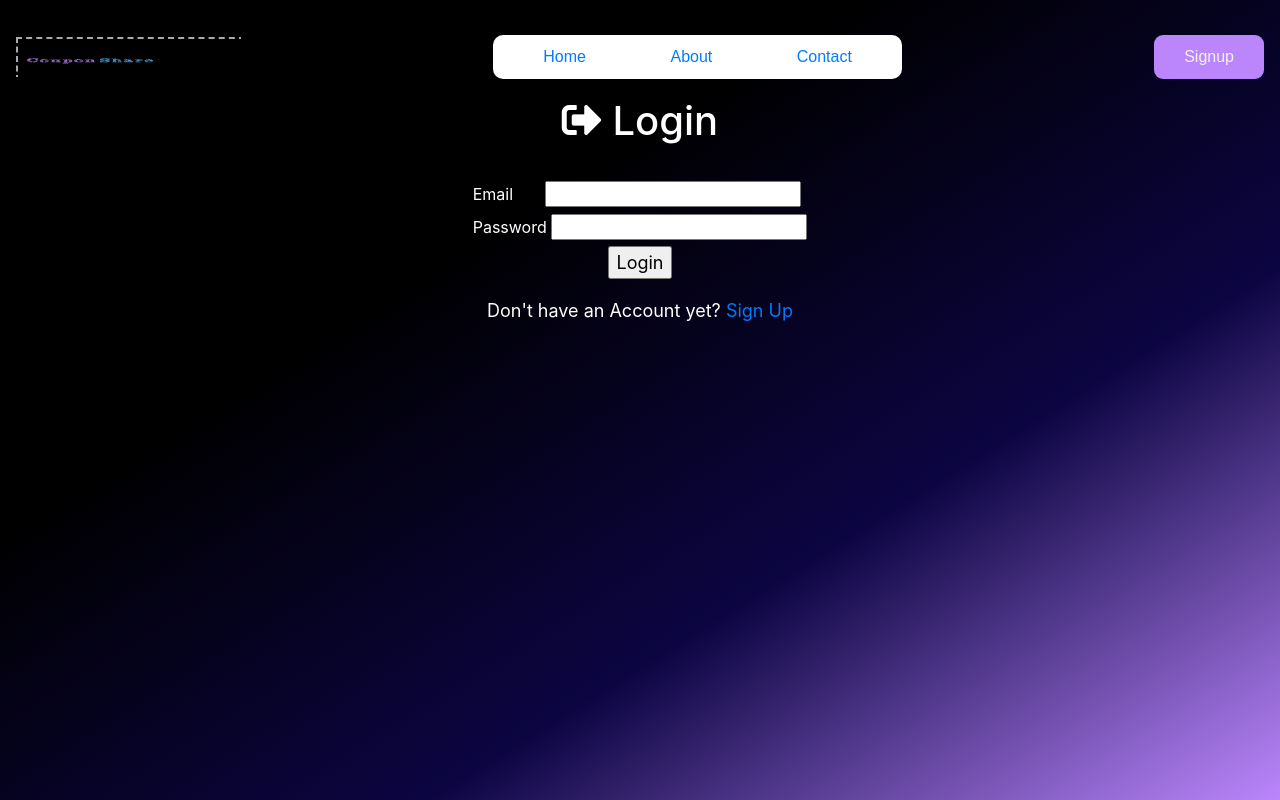
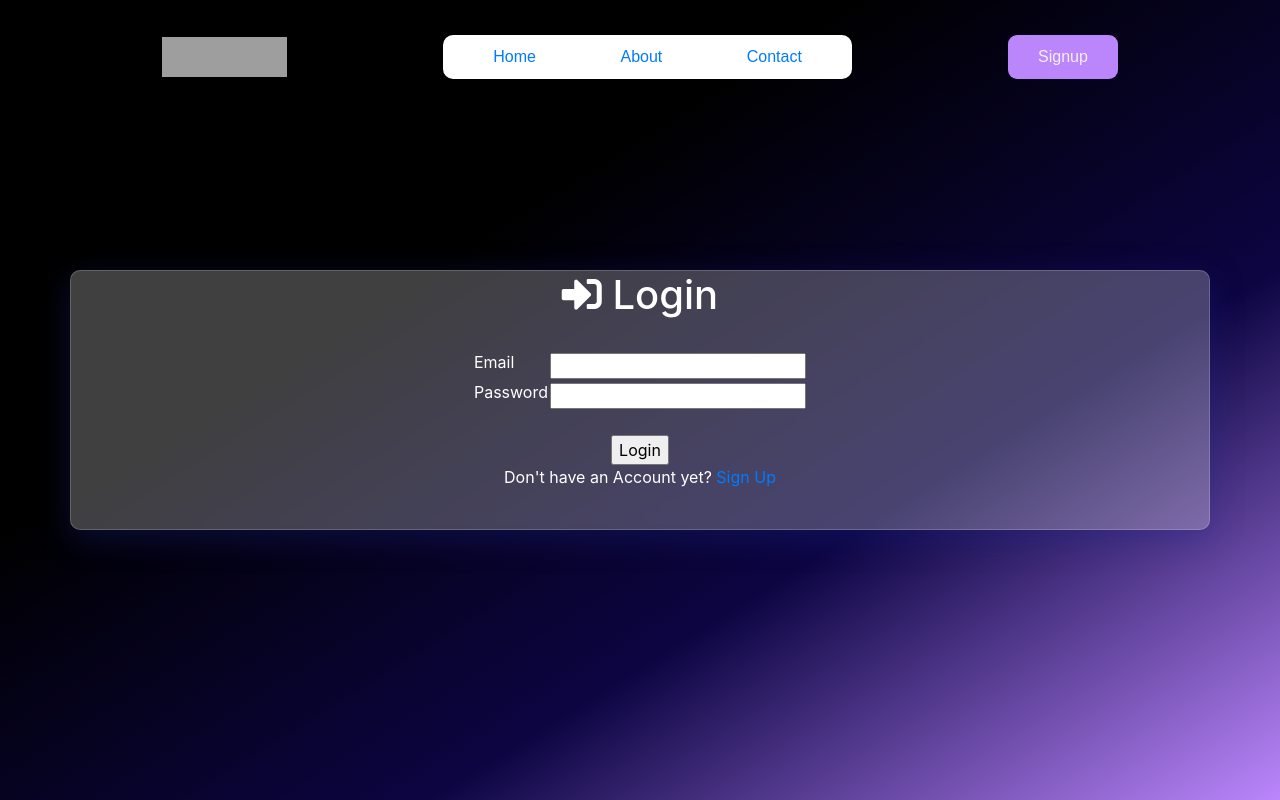
Before and after one commit to rushilg13/CouponShare, a Flask app: page /login in a window 1280 px wide. Run offline with Flask 2, Linux system fonts and the light colour scheme; parts of the project's set-up code (start-up, migrations or seed data) failed here and were passed over; some libraries are stand-ins or nearby versions; grey boxes are pictures that could not be loaded.

Commit message:
UI update

```diff
--- a/templates/login.html
+++ b/templates/login.html
@@ -8,6 +8,10 @@
 </head>
 
 <style>
+  * {
+    margin: auto;
+  }
+
   .navbar {
     padding-top: 25px;
     font-family: "Quicksand", sans-serif;
@@ -56,17 +60,27 @@
     width: 100%;
   }
 
-  .container {
-    color: white;
-    text-align: center;
-    font-size: large;
+  .content {
+    background: rgba(255, 255, 255, 0.25);
+    box-shadow: 0 8px 32px 0 rgba(31, 38, 135, 0.37);
+    backdrop-filter: blur(4px);
+    -webkit-backdrop-filter: blur(4px);
+    border-radius: 10px;
+    border: 1px solid rgba(255, 255, 255, 0.18);
+    position: absolute;
+    left: 50%;
+    top: 50%;
+    -webkit-transform: translate(-50%, -50%);
+    transform: translate(-50%, -50%);
   }
 </style>
 
 <body>
   <nav class="navbar">
     <div>
-      <a href="#"><img class="imgabout image-logo" src='../static/logo.svg' width="225" height="40" alt="Logo" /></a>
+      <a href="#"><img class="imgabout image-logo"
+          src='https://img.favpng.com/3/16/17/coupon-computer-icons-discounts-and-allowances-voucher-e-commerce-png-favpng-0WeMi3z04SmG2g9echMZe0Kxc.jpg'
+          width="125" height="40" alt="Logo" /></a>
     </div>
     <div class="midnav">
       <ul>
@@ -90,41 +104,46 @@
     </div>
   </nav>
 
-  <div class="container">
-    <h1 style="text-align: center;"> <i class="fas fa-sign-out-alt"></i> Login</h1> <br>
+  <div class="container content">
+    <h1 style="text-align: center;"> <i class="fas fa-sign-in-alt"></i> Login</h1> <br>
     <form action="{{ url_for('login') }}" method="POST" id="form2">
       {{ form_login.csrf_token }}
 
       <table style="color: white; margin-left: auto; margin-right: auto;">
         <tr>
           <td>
-            <label for="textbox3">Email</label> &nbsp;&nbsp;&nbsp;&nbsp;&nbsp;
+            <label for="textbox3">Email</label>
+          </td>
+          <td>
             {{ form_login.email }}
           </td>
         </tr>
         <tr>
           <td>
             <label for="textbox4">Password</label>
+          </td>
+          <td>
             {{ form_login.pass1 }}
           </td>
         </tr>
       </table>
-
-
+      <br>
+      <div style="text-align: center;">
         {{form_login.sub}}
-
         {% with messages = get_flashed_messages() %}
         {% if messages %}
-      <ul class=flashes>
+        <ul class=flashes style="color: red;">
           {% for message in messages %}
           {{ message }}
           {% endfor %}
         </ul>
         {% endif %}
         {% endwith %}
+      </div>
 
     </form>
-    <p>Don't have an Account yet? <a href="/signup">Sign Up</a></p>
+    <p style="text-align: center;">Don't have an Account yet? <a href="/signup">Sign Up</a></p>
+    <br />
   </div>
 </body>
 
```
Lines whose indentation alone changed are shown as unchanged.
